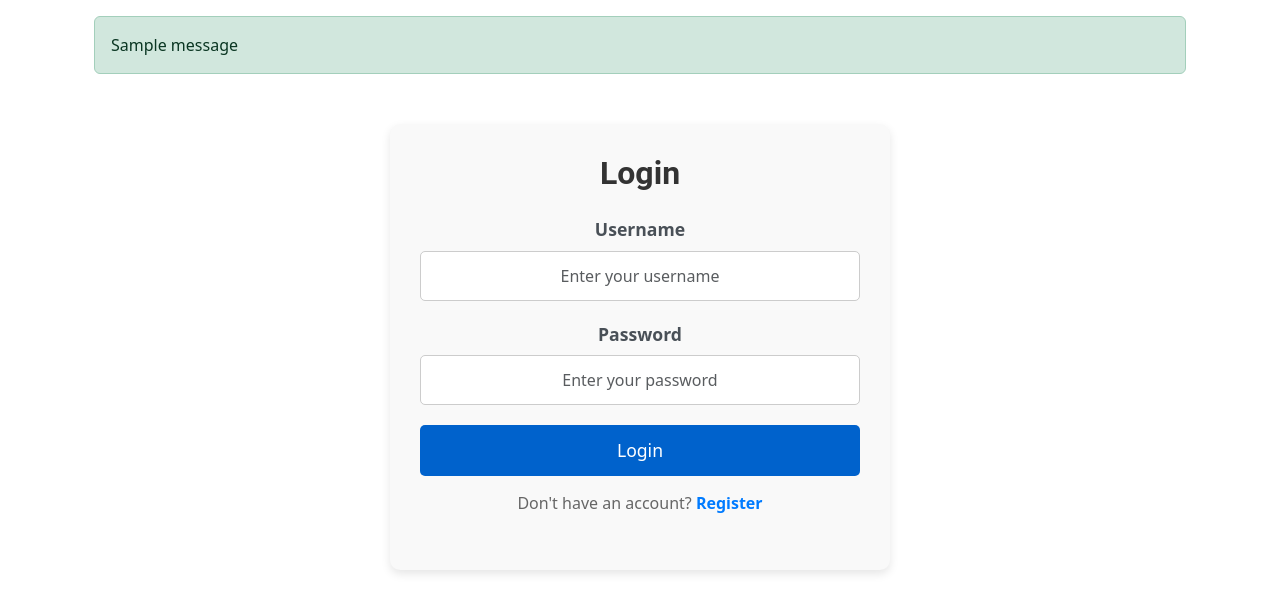
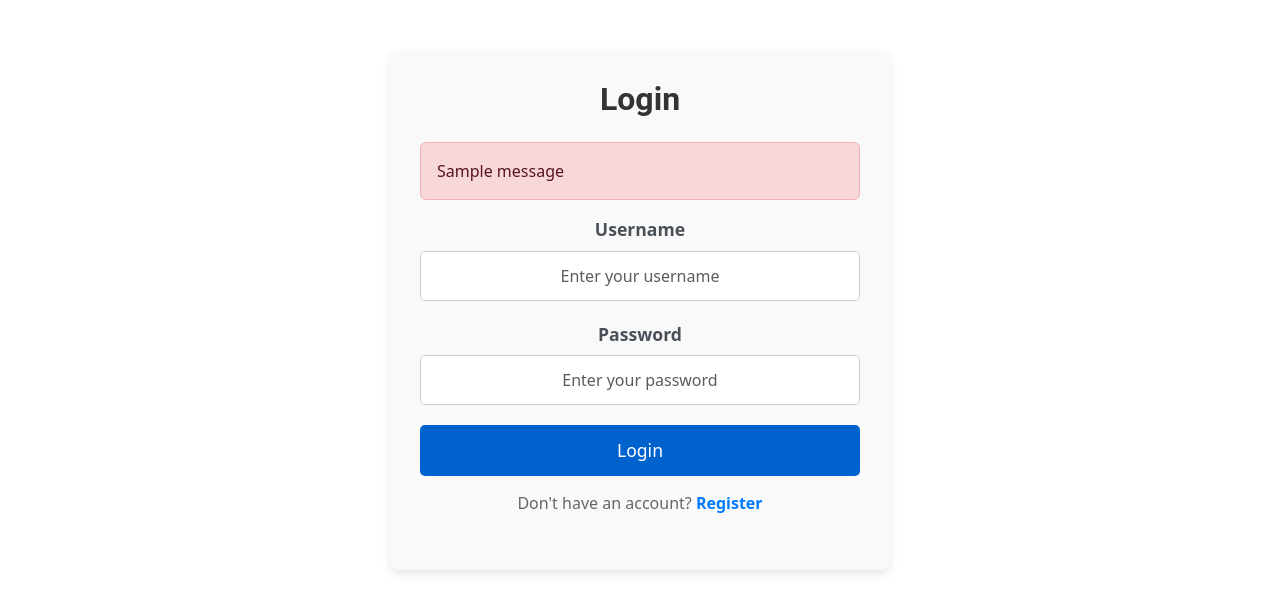
Before and after one commit to gmutafov/EventManagerSystem, a Django app: page /accounts/login/ in a window 1280 px wide. Shown: the part 60-673 px from the top of the page. Run offline with Django 5.2, Linux system fonts and the light colour scheme; tables that the repository leaves empty hold one stand-in row (values such as "Sample post"); one stand-in notice (Sample message) is shown; parts of the project's set-up code (start-up, migrations or seed data) failed here and were passed over.

Commit message:
feat: added error messages

```diff
--- a/eventManager/accounts/views.py
+++ b/eventManager/accounts/views.py
@@ -1,3 +1,4 @@
+from django.contrib import messages
 from django.contrib.auth import login, get_user_model, logout
 from django.http import Http404, HttpResponseRedirect
 from django.shortcuts import redirect
@@ -26,6 +27,10 @@ class RegisterView(CreateView):
 
 class UserLoginView(LoginView):
     template_name = "registration/login.html"
+
+    def form_invalid(self, form):
+        messages.error(self.request, "The username or password is incorrect.")
+        return super().form_invalid(form)
 
 class ProfileDetailView(LoginRequiredMixin, DetailView):
     model = AppUser
--- a/templates/common/base.html
+++ b/templates/common/base.html
@@ -14,16 +14,6 @@
 <body>
 {% include 'common/nav.html' %}
 
-<div class="container">
-    {% if messages %}
-        <div class="container mt-3">
-            {% for message in messages %}
-                <div class="alert alert-{{ message.tags }}" role="alert">
-                    {{ message }}
-                </div>
-            {% endfor %}
-        </div>
-    {% endif %}
 
     {% block content %}
     {% endblock %}
--- a/templates/registration/login.html
+++ b/templates/registration/login.html
@@ -5,6 +5,14 @@
 {% block content %}
 <div class="login-container">
     <h1 class="text-center mb-4">Login</h1>
+       {% if messages %}
+        <div class="alert alert-danger">
+            {% for message in messages %}
+                {{ message }}
+            {% endfor %}
+        </div>
+    {% endif %}
+
     <form method="post" class="login-form">
         {% csrf_token %}
         <div class="form-group">
```
